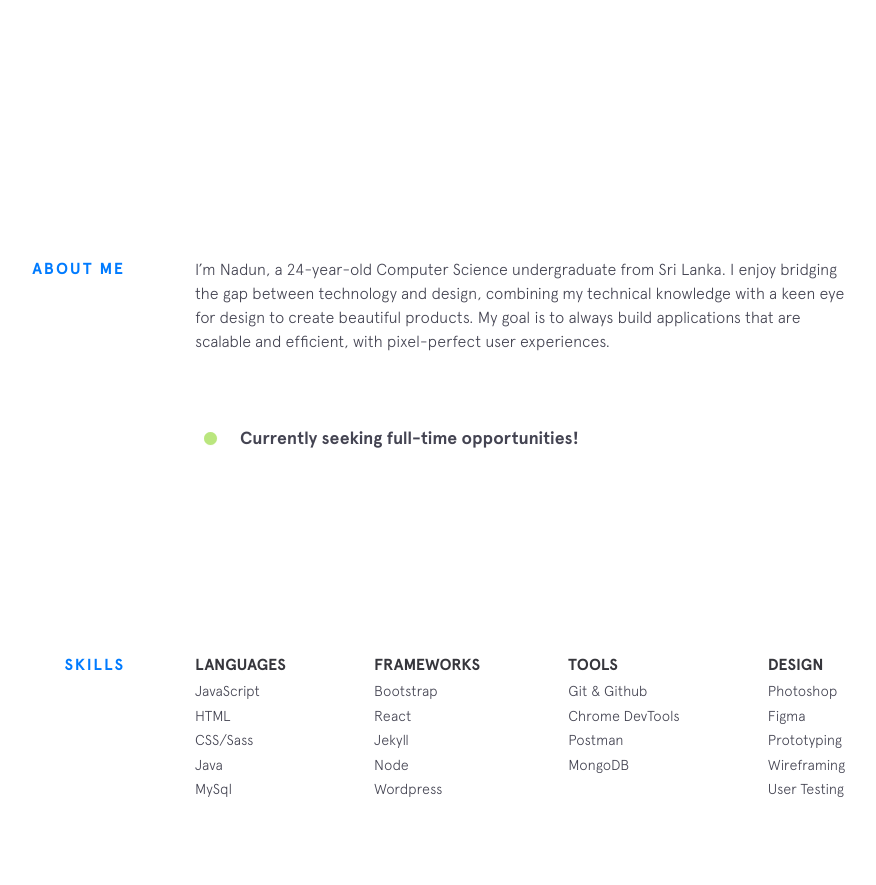
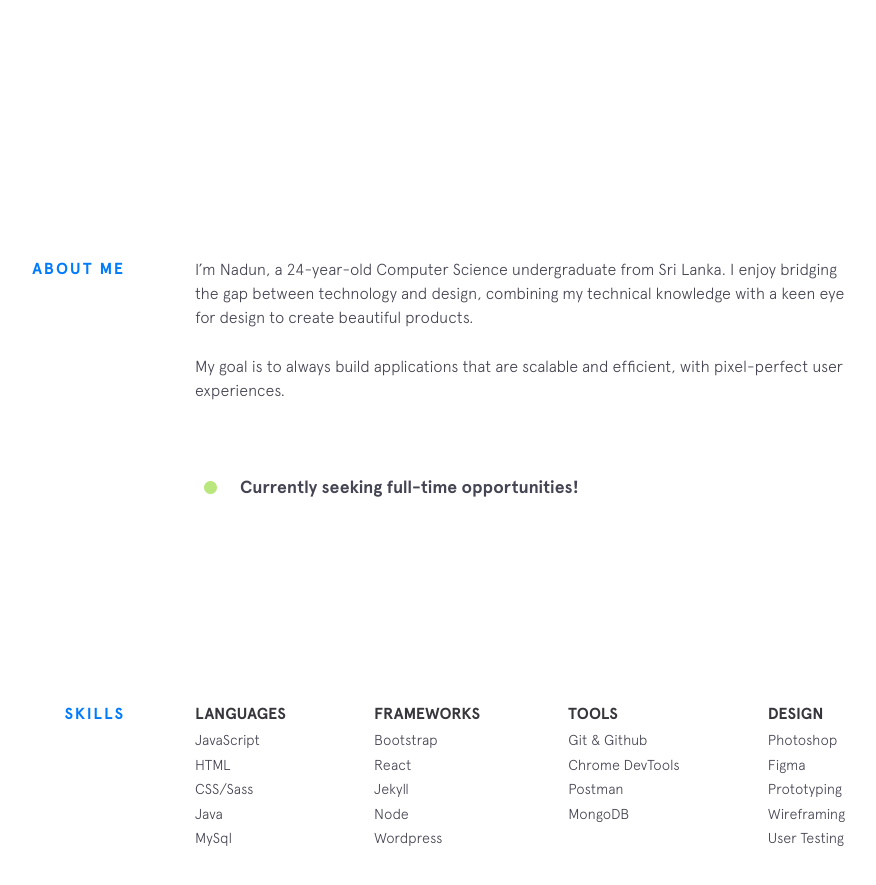
Before and after one commit to nadunsudeepa/Web-v1-Copy, a Jekyll site: the page index.html, which Jekyll copies as it is, in a window 1280 px wide and 900 px high, scrolled down 743 px. Shown: the top 885 px of the window, without its empty margins (255-1131 px from the left). Built offline with Jekyll 4.4.1, drawn with Linux system fonts in a browser that asks for light colours; nearby versions of some CDN libraries.

```diff
--- a/index.html
+++ b/index.html
@@ -44,9 +44,10 @@
         <section class="section background">
             <div class="section__title">About Me</div>
             <div class="section__content">
-                <p>I’m Nadun, a 24-year-old Computer Science undergraduate from Sri Lanka. I enjoy bridging the gap between technology and design,
-                    combining my technical knowledge with a keen eye for design to create beautiful products.
-                    My goal is to always build applications that are scalable and efficient, with pixel-perfect user experiences.</p>
+                <p>I’m Nadun, a 24-year-old Computer Science undergraduate from Sri Lanka.
+                    I enjoy bridging the gap between technology and design, combining my technical knowledge with a keen eye for design to create beautiful products. </p>
+
+                 <p>My goal is to always build applications that are scalable and efficient, with pixel-perfect user experiences.</p>
 
 
                 <!-- Status Commented Out-->
```
